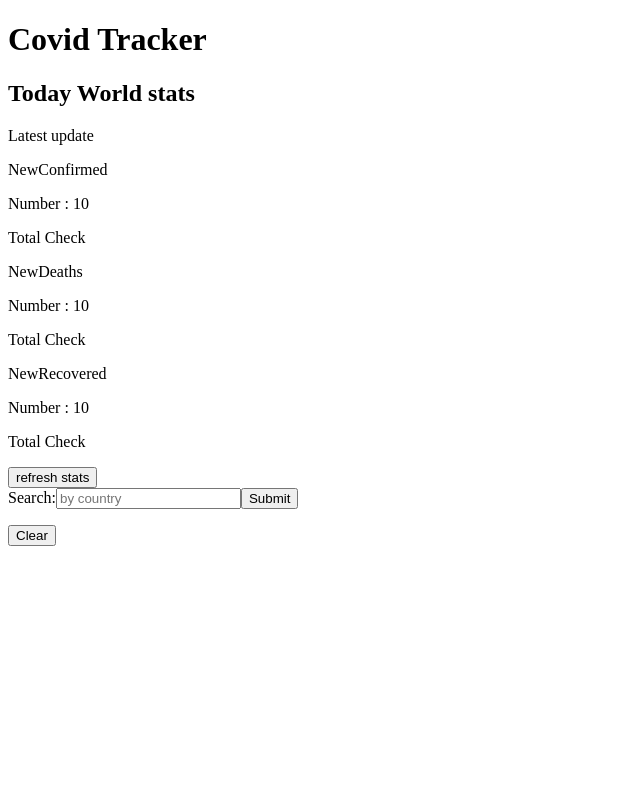
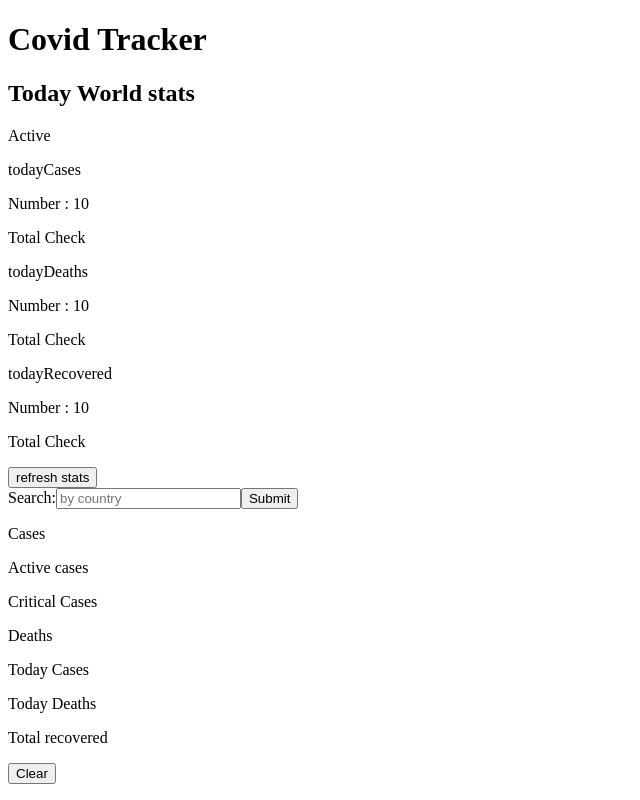
Before and after one commit to BojanMijatovic/Learn-React-step-by-step, a React (Create React App) app in the folder Practice Projects/covid-tracker/: page / in a window 1280 px wide. Shown: the whole page, without its empty margins (0-640 px from the left). Built offline with nearby package versions, Linux system fonts and the light colour scheme.

Commit message:
add more data

```diff
--- a/Practice Projects/covid-tracker/src/component/WorldStats.js
+++ b/Practice Projects/covid-tracker/src/component/WorldStats.js
@@ -4,35 +4,39 @@ import axios from 'axios';
 
 const WorldStats = () => {
   const [stats, setStats] = useState('');
+
   // for total stats World
   const onButtonClick = async () => {
     const worldTotal = await axios.get('https://disease.sh/v3/covid-19/all');
-    setStats(worldTotal);
+    setStats(worldTotal.data);
   };
-  console.log(stats.data);
+
+  console.log(stats);
+  const { active, todayDeaths, todayCases, todayRecovered } = stats;
+
   return (
     <div>
       <div className=''>
         <h2>Today World stats </h2>
-        <p>Latest update</p>
+        <p>Active {active}</p>
       </div>
       <div>
         <div>
-          <p>NewConfirmed</p>
+          <p>todayCases {todayCases}</p>
           <div>
             <p>Number : 10</p>
             <p>Total Check</p>
           </div>
         </div>
         <div>
-          <p>NewDeaths</p>
+          <p>todayDeaths {todayDeaths}</p>
           <div>
             <p>Number : 10</p>
             <p>Total Check</p>
           </div>
         </div>
         <div>
-          <p>NewRecovered</p>
+          <p>todayRecovered {todayRecovered}</p>
           <div>
             <p>Number : 10</p>
             <p>Total Check</p>
--- a/Practice Projects/covid-tracker/src/component/byCountry/Search.js
+++ b/Practice Projects/covid-tracker/src/component/byCountry/Search.js
@@ -1,8 +1,5 @@
 import React, { useState } from 'react';
 import axios from 'axios';
-
-// axios.get('https://api.covid19api.com/'
-//  for total on world https://disease.sh/v3/covid-19/all
 
 const Search = ({ showCountry }) => {
   const [search, setSearch] = useState('');
@@ -18,11 +15,10 @@ const Search = ({ showCountry }) => {
         },
       }
     );
-    // console.log(response.data);
-
-    // setCountry(response.data);
-
-    showCountry(response.data);
+    if (search) {
+      showCountry(response.data);
+      setSearch('');
+    }
   };
 
   return (
--- a/Practice Projects/covid-tracker/src/component/byCountry/ShowSingleCountry.js
+++ b/Practice Projects/covid-tracker/src/component/byCountry/ShowSingleCountry.js
@@ -1,7 +1,22 @@
 const ShowSingleCountry = ({ country }) => {
+  // countryInfo.flag;
+
   return (
     <div>
-      <p>{country.country}</p>
+      <div className=''>
+        <p>{country.country}</p>
+      </div>
+      <div className=''>
+        <p>Cases {country.cases}</p>
+        <p>Active cases {country.active}</p>
+        <p>Critical Cases {country.critical}</p>
+        <p>Deaths {country.deaths}</p>
+        <div className=''>
+          <p>Today Cases {country.todayCases}</p>
+          <p>Today Deaths {country.todayDeaths}</p>
+          <p>Total recovered {country.recovered}</p>
+        </div>
+      </div>
     </div>
   );
 };
--- a/Practice Projects/covid-tracker/src/component/byCountry/SingleCountry.js
+++ b/Practice Projects/covid-tracker/src/component/byCountry/SingleCountry.js
@@ -5,7 +5,7 @@ import ShowSingleCountry from './ShowSingleCountry';
 const SingleCountry = () => {
   const [country, setCountry] = useState({});
 
-  console.log(country);
+  // console.log(country);
 
   return (
     <div>
```
Also changed, not shown: Practice Projects/covid-tracker/src/index.js (+15 -0 lines).
